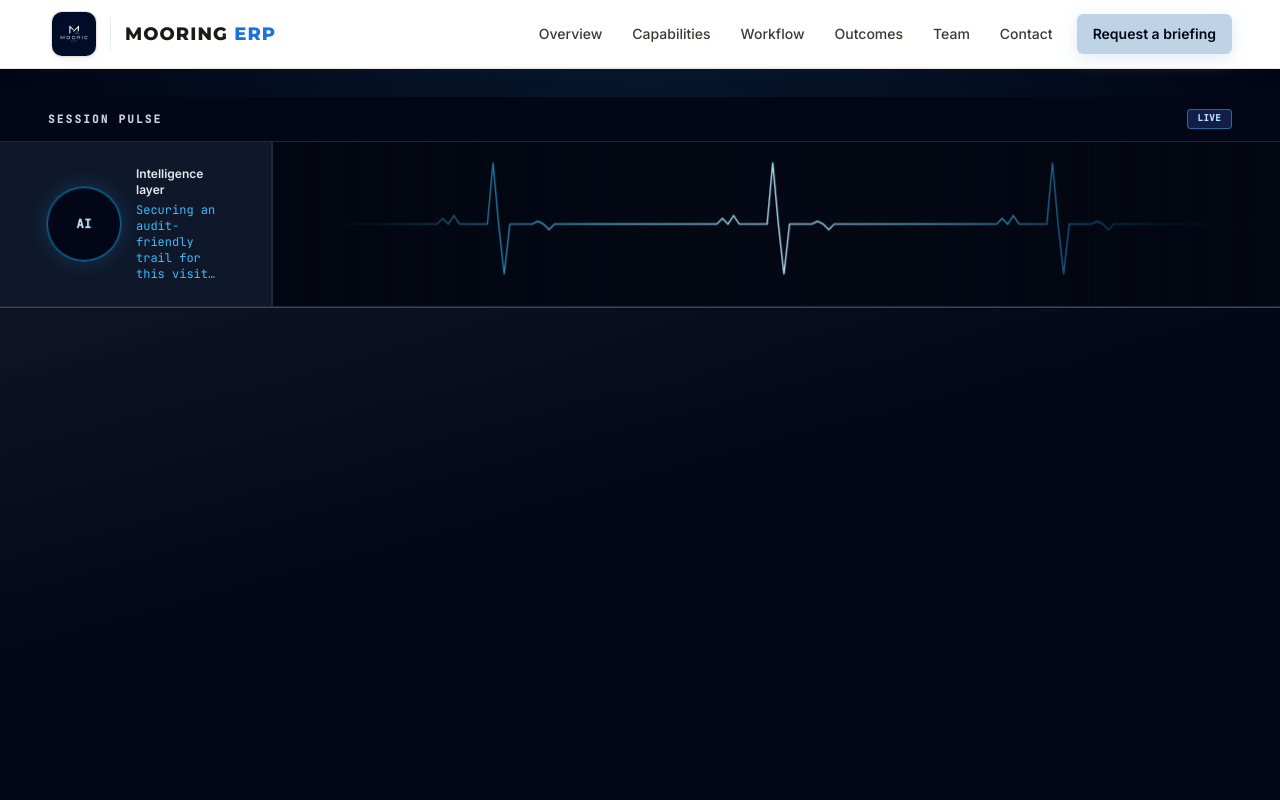
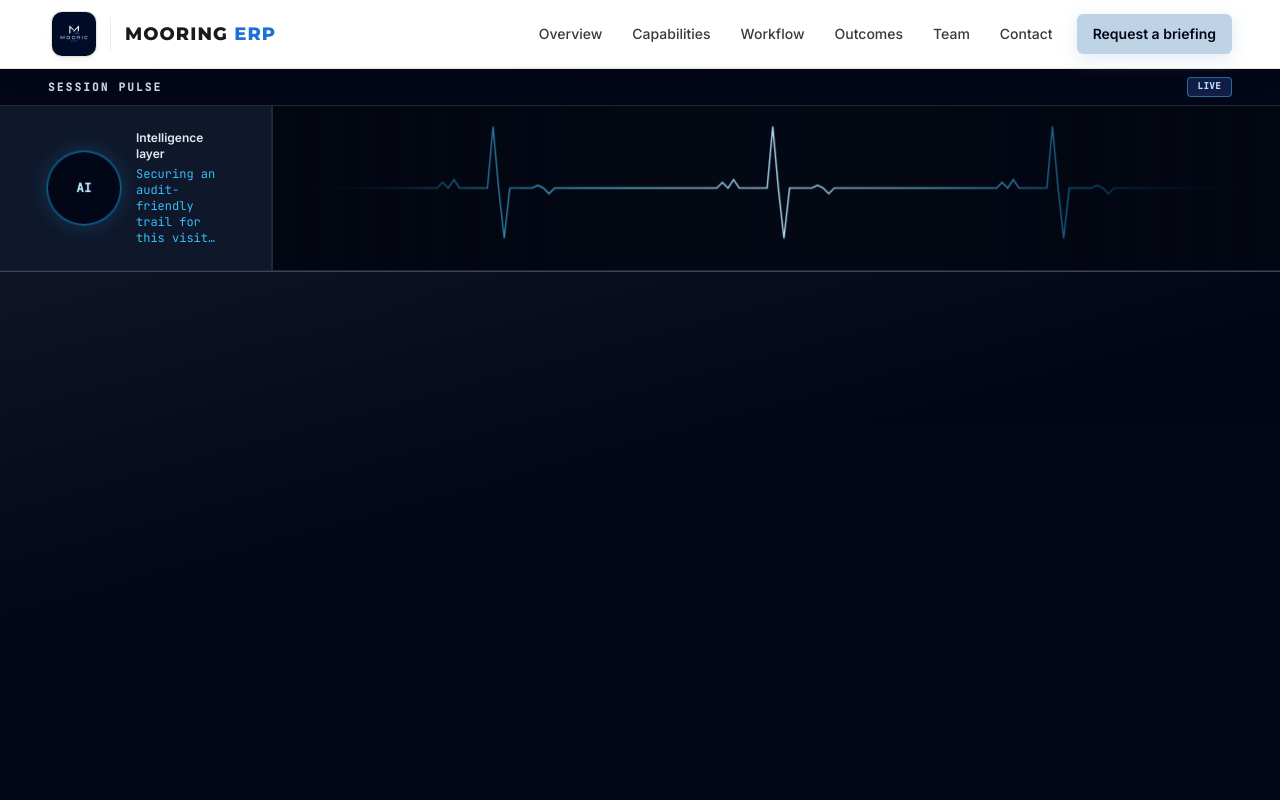
Before and after one commit to ghechavarria/Mooring-Website, a React (Vite) app: page / in a window 1280 px wide. Shown: the top 800 px of the page. Built offline with nearby package versions, Linux system fonts and the light colour scheme.

Commit message:
save top bar fix

```diff
--- a/src/components/Hero.tsx
+++ b/src/components/Hero.tsx
@@ -5,11 +5,11 @@ export function Hero() {
   return (
     <section
       id="top"
-      className="relative scroll-mt-24 border-b border-slate-800/90 bg-[#020617] pt-5 md:pt-7"
+      className="relative scroll-mt-24 border-b border-slate-800/90 bg-[#020617] pt-0"
       aria-labelledby="hero-heading"
     >
       <div
-        className="pointer-events-none absolute inset-0 bg-[radial-gradient(ellipse_100%_55%_at_50%_-5%,rgba(56,189,248,0.11),transparent_52%),radial-gradient(ellipse_80%_45%_at_80%_35%,rgba(30,112,214,0.09),transparent_50%),radial-gradient(ellipse_70%_50%_at_10%_80%,rgba(15,23,42,0.65),transparent_55%),radial-gradient(ellipse_80%_40%_at_80%_30%,rgba(191,211,230,0.05),transparent_45%)]"
+        className="pointer-events-none absolute inset-0 bg-[radial-gradient(ellipse_100%_55%_at_50%_12%,rgba(56,189,248,0.1),transparent_52%),radial-gradient(ellipse_80%_45%_at_80%_35%,rgba(30,112,214,0.09),transparent_50%),radial-gradient(ellipse_70%_50%_at_10%_80%,rgba(15,23,42,0.65),transparent_55%),radial-gradient(ellipse_80%_40%_at_80%_30%,rgba(191,211,230,0.05),transparent_45%)]"
         aria-hidden
       />
 
--- a/src/components/HeroSessionPulse.tsx
+++ b/src/components/HeroSessionPulse.tsx
@@ -51,9 +51,9 @@ export function HeroSessionPulse({
 
   if (variant === "integrated") {
     return (
-      <div className="flex w-full flex-col bg-gradient-to-b from-[#020617] via-[#030d18] to-[#020617] text-sky-100">
+      <div className="flex w-full flex-col bg-[#020617] text-sky-100">
         <div aria-hidden>
-          <div className="layout-header-px flex shrink-0 items-center justify-between border-b border-sky-500/25 bg-slate-950 py-3">
+          <div className="layout-header-px flex shrink-0 items-center justify-between border-b border-slate-800 bg-slate-950 py-1.5 sm:py-2">
             <span className="font-mono text-[10px] font-semibold uppercase tracking-[0.2em] text-slate-300 sm:text-[11px]">
               Session pulse
             </span>
```
Also changed, not shown: 3 other files (tests, documents, lock files or other folders).
